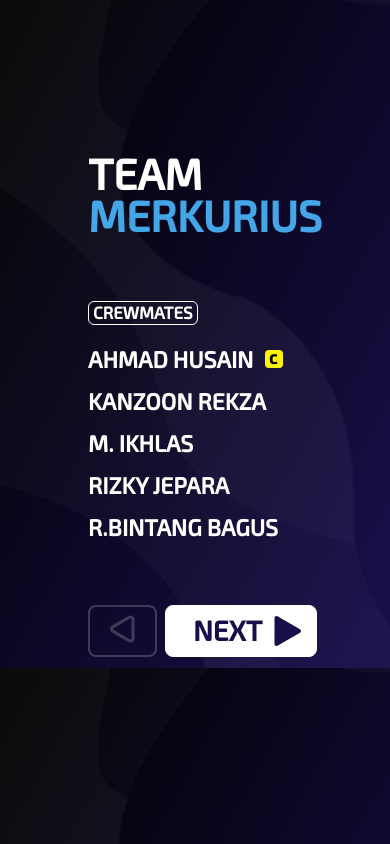
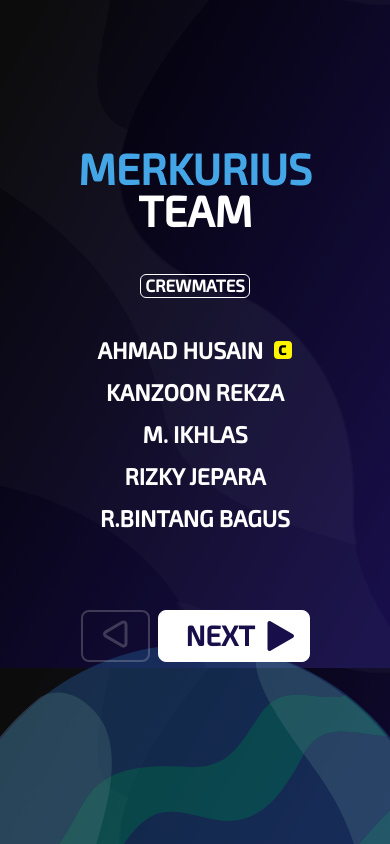
Before and after one commit to OmahTI-UGM/inbound-space, a Next.js app: page /mission/crewmates in a window 390 px wide. Built offline with nearby package versions, Linux system fonts and the light colour scheme.

Commit message:
crewmates mobile done

```diff
--- /dev/null
+++ b/components/mobile/mission/Crewmates.js
@@ -0,0 +1,178 @@
+import React from 'react'
+import Styled from '@emotion/styled'
+
+const Crewmates = ({planetID, setplanetID, warnaplanet, namaplanet, crews}) => {
+    return (
+        <Wrapper planetID={planetID}>
+            <div className="maincontent">
+                    <h1><span style={{color: warnaplanet[planetID]}}>{namaplanet[planetID]}</span><br/>TEAM</h1>
+                    <div className="list-group">
+                        <p className="badge">CREWMATES</p>
+                        <div className="names">
+                            <p>{crews[planetID].names[0]}&ensp;<svg width="18" height="18" viewBox="0 0 18 18" fill="none" xmlns="http://www.w3.org/2000/svg"><rect width="18" height="18" rx="4" fill="#FFF500"/><path d="M9.07413 4.172C9.55947 4.172 9.97013 4.186 10.3061 4.214C10.6515 4.23267 10.9641 4.27 11.2441 4.326C11.5241 4.37267 11.8181 4.438 12.1261 4.522L11.9301 6.454C11.6128 6.44467 11.3188 6.43533 11.0481 6.426C10.7775 6.41667 10.4881 6.412 10.1801 6.412C9.87213 6.40267 9.50347 6.398 9.07413 6.398C8.68213 6.398 8.3788 6.47733 8.16413 6.636C7.94947 6.79467 7.80013 7.07467 7.71613 7.476C7.63213 7.87733 7.59013 8.442 7.59013 9.17C7.59013 9.898 7.63213 10.4627 7.71613 10.864C7.80013 11.2653 7.94947 11.5453 8.16413 11.704C8.3788 11.8627 8.68213 11.942 9.07413 11.942C9.75547 11.942 10.3201 11.9373 10.7681 11.928C11.2255 11.9093 11.6828 11.872 12.1401 11.816L12.3361 13.734C11.8695 13.8927 11.3888 14.0047 10.8941 14.07C10.4088 14.1353 9.80213 14.168 9.07413 14.168C8.03813 14.168 7.20747 14.0093 6.58213 13.692C5.96613 13.3653 5.51813 12.838 5.23813 12.11C4.96747 11.382 4.83213 10.402 4.83213 9.17C4.83213 7.938 4.96747 6.958 5.23813 6.23C5.51813 5.502 5.96613 4.97933 6.58213 4.662C7.20747 4.33533 8.03813 4.172 9.07413 4.172Z" fill="black"/></svg></p>
+                            <p>{crews[planetID].names[1]}</p>
+                            <p>{crews[planetID].names[2]}</p>
+                            <p>{crews[planetID].names[3]}</p>
+                            <p>{crews[planetID].names[4]}</p>
+                        </div>
+                    </div>
+                    <div className="pagebtn">
+                        <button onClick={()=> planetID > 0 ? setplanetID(planetID - 1) : "" } className={`${planetID > 0 ? "" : "samar"} prev`}><svg width="25" height="28" viewBox="0 0 25 28" fill="none" xmlns="http://www.w3.org/2000/svg"><path d="M2.75001 16.1651C1.08333 15.2028 1.08334 12.7972 2.75 11.8349L19.25 2.30866C20.9167 1.34641 23 2.54922 23 4.47372L23 23.5263C23 25.4508 20.9167 26.6536 19.25 25.6913L2.75001 16.1651Z" stroke="white" stroke-width="3"/></svg></button>
+                        <button onClick={()=> planetID < 7 ? setplanetID(planetID + 1) : "" } className={`${planetID < 7 ? "" : "samar"} next`}><p>NEXT</p><svg width="27" height="30" viewBox="0 0 27 30" fill="none" xmlns="http://www.w3.org/2000/svg"><path d="M26 13.2679C27.3333 14.0377 27.3333 15.9622 26 16.732L3.5 29.7224C2.16667 30.4922 0.499999 29.53 0.499999 27.9904L0.5 2.00962C0.5 0.470019 2.16667 -0.492234 3.5 0.277567L26 13.2679Z" fill="#180F4A"/></svg></button>
+                    </div>
+                </div>
+                <div className="planetnongol"></div>
+        </Wrapper>
+    );
+}
+
+const Wrapper = Styled.div(({planetID}) =>`
+width: 100%;
+height: 100%;
+position: fixed;
+display: flex;
+justify-content: center;
+align-items: center;
+color: white;
+background-image: url('/img/mission/bg-crewmate.svg');
+
+.planetnongol{
+    position: fixed;
+    bottom: 0;
+    width: 500px;
+    height: 200px;
+    background-image: url('/img/8planet/${planetID + 1}.svg');
+    background-size: cover;
+    background-repeat: no-repeat;
+    background-position: top;
+    z-index: -1;
+    filter: opacity(0.5);
+}
+.samar{
+    filter: opacity(0.2);
+}
+.maincontent{
+    min-width: 250px;
+    display: flex;
+    justify-content: center;
+    align-items: center;
+    flex-direction: column;
+
+    .list-group{
+        display: flex;
+        justify-content: center;
+        align-items: center;
+        flex-direction: column;
+    }
+
+    h1{
+        font-family: 'Exo2-med';
+        font-style: normal;
+        font-weight: bold;
+        font-size: 43px;
+        line-height: 99.6%;
+        text-align: center;
+        margin-bottom: 42px;
+
+        color: #FFFFFF;
+
+        span{
+            color: #AB00FF;
+        }
+    }
+    p.badge{
+        text-align: center;
+        border: 1px solid #FFFFFF;
+        box-sizing: border-box;
+        border-radius: 6px;
+
+        display: inline-block;
+        padding: 0 4px 2px 4px;
+
+        margin: 0;
+        margin-bottom: 18px;
+
+        font-family: "Exo2-med";
+        font-style: normal;
+        font-weight: bold;
+        font-size: 17px;
+        line-height: 20px;
+        /* identical to box height */
+
+
+        color: #FFFFFF;
+    }
+
+    .names{
+        margin-top: 20px;
+
+        p{
+            font-family: Exo2-med;
+            font-style: normal;
+            font-weight: 600;
+            font-size: 23px;
+            line-height: 28px;
+            text-align: center;
+            margin: 0;
+            margin-bottom: 14px;
+
+            color: #FFFFFF;
+        }
+    }
+}
+
+.pagebtn{
+    display: flex;
+    justify-content: flex-start;
+    align-items: center;
+    margin-top: 64px;
+    margin-bottom: 64px;
+
+    button.prev{
+        width: 69px;
+        height: 52px;
+
+        background: none;
+        border: 2.5px solid #FFFFFF;
+        box-sizing: border-box;
+        border-radius: 8px;
+        margin-right: 8px;
+        display: unset;
+        transition: 1s;
+
+        &:focus{
+            outline: none;
+        }
+    }
+    button.next{
+        width: 152px;
+        height: 52px;
+
+        background: #FFFFFF;
+        border-radius: 8px;
+        border: 1px solid #FFF;
+        padding-left: 18px;
+        display: flex;
+        justify-content: center;
+        align-items: center;
+        transition: 1s;
+
+        p{
+            margin: 0 12px 2px 0;
+            font-family: 'Exo2-med';
+            font-style: normal;
+            font-weight: bold;
+            font-size: 28px;
+            line-height: 34px;
+            color: #180F4A;
+            display: flex;
+            justify-content: space-evenly;
+            align-items: center;
+            display: inline;
+        }
+    }
+}
+
+`)
+
+export default Crewmates
--- a/pages/mission/crewmates.js
+++ b/pages/mission/crewmates.js
@@ -1,86 +1,63 @@
-import React, { useState } from 'react'
+import React, { useState, useEffect } from 'react'
 import Styled from '@emotion/styled'
 import dataCrewlist from '../../sample-api/crewlist.json'
+import Mobile from '../../components/mobile/mission/Crewmates'
 
 const Crewmate = () => {
-    const [planetID, setplanetID] = useState(1);
+    const [screen, setScreen] = useState(undefined)
+    const [planetID, setplanetID] = useState(0);
+
+    useEffect(() => {
+        setScreen(window.innerWidth);
+        window.addEventListener('resize', handleWindowSizeChange);
+    }, []);
+
+    const handleWindowSizeChange = () => {
+        setScreen(window.innerWidth);
+    };
 
     const namaplanet = ["MERKURIUS", "VENUS", "MARS", "JUPITER", "SATURNUS", "URANUS", "NEPTUNUS", "PLUTO"]
     const warnaplanet = ["#44A6E7", "#EDBA3A", "#F0A036", "#0BD6D6", "#F2A15D", "#2DC6E0", "#02A6DE", "#F562DC"]
-    const crews = dataCrewlist.crewlist
+    const crews = dataCrewlist.crewlist;
 
+    const planetArray = namaplanet.map( (namaplanet, i = 1) => (
+        <div className="eachplanet">
+            <div className={`${ planetID == i ? "zoomed" : "" } ${ planetID > i ? "gone" : "" }`}>
+                <img src={`/img/8planet/${++i}.svg`} alt=""/>
+                <p>{namaplanet}</p>
+            </div>
+        </div>
+    ));
+
+    if(screen > 900){
         return (
             <Wrapper planetID={planetID}>
                 <div className="maincontent">
-                <h1>TEAM <br/><span style={{color: warnaplanet[planetID-1]}}>{namaplanet[planetID-1]}</span></h1>
+                    <h1>TEAM <br/><span style={{color: warnaplanet[planetID]}}>{namaplanet[planetID]}</span></h1>
                     <div className="list-group">
                         <p className="badge">CREWMATES</p>
                         <div className="names">
-                        <p>{crews[planetID-1].names[0]}&ensp;<svg width="18" height="18" viewBox="0 0 18 18" fill="none" xmlns="http://www.w3.org/2000/svg"><rect width="18" height="18" rx="4" fill="#FFF500"/><path d="M9.07413 4.172C9.55947 4.172 9.97013 4.186 10.3061 4.214C10.6515 4.23267 10.9641 4.27 11.2441 4.326C11.5241 4.37267 11.8181 4.438 12.1261 4.522L11.9301 6.454C11.6128 6.44467 11.3188 6.43533 11.0481 6.426C10.7775 6.41667 10.4881 6.412 10.1801 6.412C9.87213 6.40267 9.50347 6.398 9.07413 6.398C8.68213 6.398 8.3788 6.47733 8.16413 6.636C7.94947 6.79467 7.80013 7.07467 7.71613 7.476C7.63213 7.87733 7.59013 8.442 7.59013 9.17C7.59013 9.898 7.63213 10.4627 7.71613 10.864C7.80013 11.2653 7.94947 11.5453 8.16413 11.704C8.3788 11.8627 8.68213 11.942 9.07413 11.942C9.75547 11.942 10.3201 11.9373 10.7681 11.928C11.2255 11.9093 11.6828 11.872 12.1401 11.816L12.3361 13.734C11.8695 13.8927 11.3888 14.0047 10.8941 14.07C10.4088 14.1353 9.80213 14.168 9.07413 14.168C8.03813 14.168 7.20747 14.0093 6.58213 13.692C5.96613 13.3653 5.51813 12.838 5.23813 12.11C4.96747 11.382 4.83213 10.402 4.83213 9.17C4.83213 7.938 4.96747 6.958 5.23813 6.23C5.51813 5.502 5.96613 4.97933 6.58213 4.662C7.20747 4.33533 8.03813 4.172 9.07413 4.172Z" fill="black"/></svg></p>
-                        <p>{crews[planetID-1].names[1]}</p>
-                        <p>{crews[planetID-1].names[2]}</p>
-                        <p>{crews[planetID-1].names[3]}</p>
-                        <p>{crews[planetID-1].names[4]}</p>
+                            <p>{crews[planetID].names[0]}&ensp;<svg width="18" height="18" viewBox="0 0 18 18" fill="none" xmlns="http://www.w3.org/2000/svg"><rect width="18" height="18" rx="4" fill="#FFF500"/><path d="M9.07413 4.172C9.55947 4.172 9.97013 4.186 10.3061 4.214C10.6515 4.23267 10.9641 4.27 11.2441 4.326C11.5241 4.37267 11.8181 4.438 12.1261 4.522L11.9301 6.454C11.6128 6.44467 11.3188 6.43533 11.0481 6.426C10.7775 6.41667 10.4881 6.412 10.1801 6.412C9.87213 6.40267 9.50347 6.398 9.07413 6.398C8.68213 6.398 8.3788 6.47733 8.16413 6.636C7.94947 6.79467 7.80013 7.07467 7.71613 7.476C7.63213 7.87733 7.59013 8.442 7.59013 9.17C7.59013 9.898 7.63213 10.4627 7.71613 10.864C7.80013 11.2653 7.94947 11.5453 8.16413 11.704C8.3788 11.8627 8.68213 11.942 9.07413 11.942C9.75547 11.942 10.3201 11.9373 10.7681 11.928C11.2255 11.9093 11.6828 11.872 12.1401 11.816L12.3361 13.734C11.8695 13.8927 11.3888 14.0047 10.8941 14.07C10.4088 14.1353 9.80213 14.168 9.07413 14.168C8.03813 14.168 7.20747 14.0093 6.58213 13.692C5.96613 13.3653 5.51813 12.838 5.23813 12.11C4.96747 11.382 4.83213 10.402 4.83213 9.17C4.83213 7.938 4.96747 6.958 5.23813 6.23C5.51813 5.502 5.96613 4.97933 6.58213 4.662C7.20747 4.33533 8.03813 4.172 9.07413 4.172Z" fill="black"/></svg></p>
+                            <p>{crews[planetID].names[1]}</p>
+                            <p>{crews[planetID].names[2]}</p>
+                            <p>{crews[planetID].names[3]}</p>
+                            <p>{crews[planetID].names[4]}</p>
                         </div>
                     </div>
                     <div className="pagebtn">
-                    <button onClick={()=> planetID > 1 ? setplanetID(planetID - 1) : "" } className={`${planetID > 1 ? "" : "samar"} prev`}><svg width="25" height="28" viewBox="0 0 25 28" fill="none" xmlns="http://www.w3.org/2000/svg"><path d="M2.75001 16.1651C1.08333 15.2028 1.08334 12.7972 2.75 11.8349L19.25 2.30866C20.9167 1.34641 23 2.54922 23 4.47372L23 23.5263C23 25.4508 20.9167 26.6536 19.25 25.6913L2.75001 16.1651Z" stroke="white" stroke-width="3"/></svg></button>
-                    <button onClick={()=> planetID < 8 ? setplanetID(planetID + 1) : "" } className={`${planetID < 8 ? "" : "samar"} next`}><p>NEXT</p><svg width="27" height="30" viewBox="0 0 27 30" fill="none" xmlns="http://www.w3.org/2000/svg"><path d="M26 13.2679C27.3333 14.0377 27.3333 15.9622 26 16.732L3.5 29.7224C2.16667 30.4922 0.499999 29.53 0.499999 27.9904L0.5 2.00962C0.5 0.470019 2.16667 -0.492234 3.5 0.277567L26 13.2679Z" fill="#180F4A"/></svg></button>
+                        <button onClick={()=> planetID > 0 ? setplanetID(planetID - 1) : "" } className={`${planetID > 0 ? "" : "samar"} prev`}><svg width="25" height="28" viewBox="0 0 25 28" fill="none" xmlns="http://www.w3.org/2000/svg"><path d="M2.75001 16.1651C1.08333 15.2028 1.08334 12.7972 2.75 11.8349L19.25 2.30866C20.9167 1.34641 23 2.54922 23 4.47372L23 23.5263C23 25.4508 20.9167 26.6536 19.25 25.6913L2.75001 16.1651Z" stroke="white" stroke-width="3"/></svg></button>
+                        <button onClick={()=> planetID < 7 ? setplanetID(planetID + 1) : "" } className={`${planetID < 7 ? "" : "samar"} next`}><p>NEXT</p><svg width="27" height="30" viewBox="0 0 27 30" fill="none" xmlns="http://www.w3.org/2000/svg"><path d="M26 13.2679C27.3333 14.0377 27.3333 15.9622 26 16.732L3.5 29.7224C2.16667 30.4922 0.499999 29.53 0.499999 27.9904L0.5 2.00962C0.5 0.470019 2.16667 -0.492234 3.5 0.277567L26 13.2679Z" fill="#180F4A"/></svg></button>
                     </div>
                 </div>
 
                 <div className="planetsmove">
-                <div className="eachplanet">
-                    <div className={`${ planetID == 1 ? "zoomed" : "" } ${ planetID > 1 ? "gone" : "" }`}>
-                        <img src="/img/8planet/1.svg" alt=""/>
-                        <p>MERKURIUS</p>
-                    </div>
-                </div>
-                <div className="eachplanet">
-                    <div className={`${ planetID == 2 ? "zoomed" : "" } ${ planetID > 2 ? "gone" : "" }` }>
-                        <img src="/img/8planet/2.svg" alt=""/>
-                        <p>VENUS</p>
-                    </div>
-                </div>
-                <div className="eachplanet">
-                    <div className={`${ planetID == 3 ? "zoomed" : "" } ${ planetID > 3 ? "gone" : "" }` }>
-                        <img src="/img/8planet/3.svg" alt=""/>
-                        <p>MARS</p>
-                    </div>
-                </div>
-                <div className="eachplanet">
-                    <div className={`${ planetID == 4 ? "zoomed" : "" } ${ planetID > 4 ? "gone" : "" }` }>
-                        <img src="/img/8planet/4.svg" alt=""/>
-                        <p>JUPITER</p>
-                    </div>
-                </div>
-                <div className="eachplanet">
-                    <div className={`${ planetID == 5 ? "zoomed" : "" } ${ planetID > 5 ? "gone" : "" }` }>
-                        <img src="/img/8planet/5.svg" alt=""/>
-                        <p>SATURNUS</p>
-                    </div>
-                </div>
-                <div className="eachplanet">
-                    <div className={`${ planetID == 6 ? "zoomed" : "" } ${ planetID > 6 ? "gone" : "" }` }>
-                        <img src="/img/8planet/6.svg" alt=""/>
-                        <p>URANUS</p>
-                    </div>
-                </div>
-                <div className="eachplanet">
-                    <div className={`${ planetID == 7 ? "zoomed" : "" } ${ planetID > 7 ? "gone" : "" }` }>
-                        <img src="/img/8planet/7.svg" alt=""/>
-                        <p>NEPTUNUS</p>
-                    </div>
-                </div>
-                <div className="eachplanet">
-                    <div className={`${ planetID == 8 ? "zoomed" : "" } ${ planetID > 8 ? "gone" : "" }` }>
-                        <img src="/img/8planet/8.svg" alt=""/>
-                        <p>PLUTO</p>
-                    </div>
-                </div>
+                    {planetArray}
                 </div>
             </Wrapper>
         );
+    }else{
+        return <Mobile planetID={planetID} setplanetID={setplanetID} warnaplanet={warnaplanet} namaplanet={namaplanet} crews={crews} />
+    }
 }
 
 const Wrapper = Styled.div(({planetID}) =>`
@@ -110,7 +87,7 @@ const Wrapper = Styled.div(({planetID}) =>`
         display: flex;
         justify-content: center;
         align-items: center;
-        transform: translateX(-${240*(planetID-1)}px);
+        transform: translateX(-${240*(planetID)}px);
 
         transition: 1s;
 
@@ -191,13 +168,14 @@ const Wrapper = Styled.div(({planetID}) =>`
             color: #FFFFFF;
         }
     }
+
     .pagebtn{
         display: flex;
         justify-content: flex-start;
         align-items: center;
         margin-top: 64px;
         margin-bottom: 64px;
-    }
+
         button.prev{
             width: 69px;
             height: 52px;
@@ -241,6 +219,7 @@ const Wrapper = Styled.div(({planetID}) =>`
                 display: inline;
             }
         }
+    }
 `)
 
     export default Crewmate
--- a/pages/story/index.js
+++ b/pages/story/index.js
@@ -10,7 +10,6 @@ const Index = () => {
 
     useEffect(() => {
         setScreen(window.innerWidth);
-        console.log(screen);
 
         window.addEventListener('resize', handleWindowSizeChange);
     });
```
Also changed, not shown: pages/story/finale.js (+5 -5 lines). Lines whose indentation alone changed are shown as unchanged.
